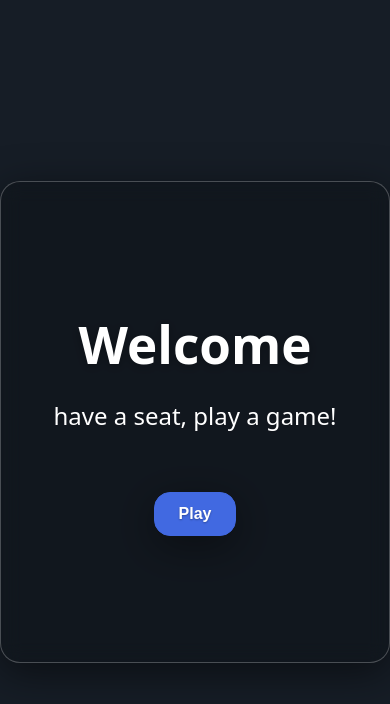
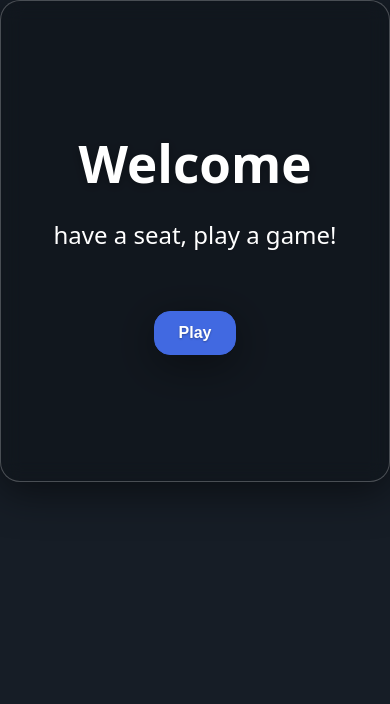
Before and after one commit to creed-braton/sudojo, a React (Vite) app in the folder client/: page / in a window 390 px wide. Shown: the top 704 px of the page. Built offline with nearby package versions, Linux system fonts and the light colour scheme; no server answers.

Commit message:
fix: css layout for mobile use

```diff
--- a/client/src/components/Lobby/Lobby.module.css
+++ b/client/src/components/Lobby/Lobby.module.css
@@ -7,5 +7,6 @@
   gap: clamp(15px, 4vw, 25px);
   padding: clamp(10px, 2vw, 20px);
   min-height: 100vh;
+  min-height: 100dvh;
   box-sizing: border-box;
 }
--- a/client/src/components/Statistic/Statistic.module.css
+++ b/client/src/components/Statistic/Statistic.module.css
@@ -5,6 +5,7 @@
   gap: 24px;
   width: 100%;
   min-height: 100vh;
+  min-height: 100dvh;
   padding-top: 40px;
   padding-bottom: 40px;
   box-sizing: border-box;
--- a/client/src/index.css
+++ b/client/src/index.css
@@ -114,7 +114,7 @@ html,
 body,
 #root {
   width: 100%;
-  height: 100%;
+  min-height: 100%;
   margin: 0;
   padding: 0;
   background: var(--background-color);
@@ -125,12 +125,14 @@ body {
   display: flex;
   place-items: center;
   min-height: 100vh;
+  min-height: 100dvh;
 }
 
 #root {
   display: flex;
   width: 100%;
   min-height: 100vh;
+  min-height: 100dvh;
 }
 
 .glass-container {
```
